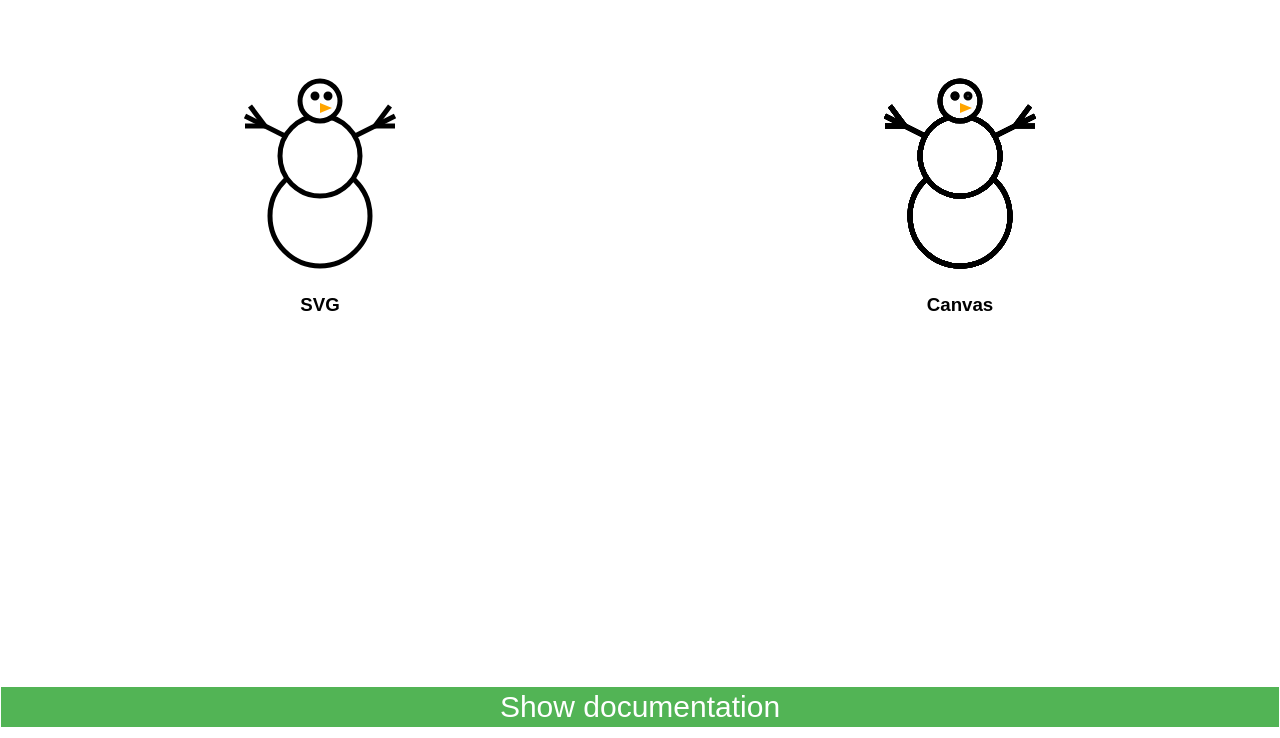
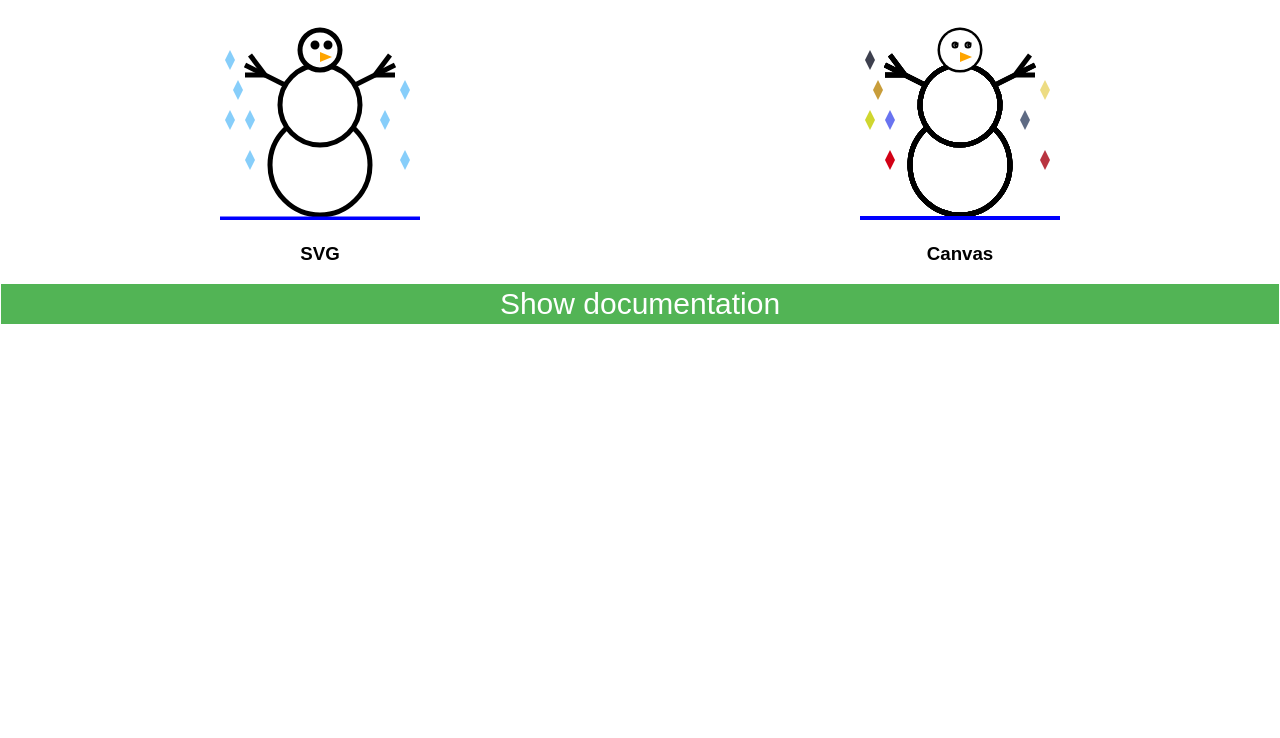
Before and after one commit to Jorgro/IT2810-Web-Development, a website built with Parcel: page 1-prosjekt/index.html in a window 1280 px wide. Shown: the part 62-800 px from the top of the page. Built offline with nearby package versions, Linux system fonts and the light colour scheme.

Commit message:
crystals :D

```diff
--- a/1-prosjekt/css/style.css
+++ b/1-prosjekt/css/style.css
@@ -3,7 +3,6 @@ body {
     min-height: 100%;
     min-width: 100%;
     margin: 0px;
-    position: relative;
 }
 
 html {
@@ -14,9 +13,9 @@ html {
 .container {
     display: grid;
     grid-template-columns: 50% 50%;
-    grid-template-rows: 0.25fr 1fr 0.25fr;
+    grid-template-rows: 0.25fr 1fr 0.25fr 1000px;
     height: 100vh;
-    width: 100vw;
+    width: 100%;
 }
 
 .item-1 {
@@ -41,6 +40,13 @@ html {
     align-items: flex-end;
 }
 
+.item-5 {
+    grid-column: 1 / span 2;
+    grid-row: 4 / 4;
+    display: flex;
+    align-items: flex-end;
+}
+
 .flex-box {
     display: flex;
     justify-content: center;
@@ -50,9 +56,10 @@ html {
 }
 
 #documentation {
-    top: 1000px;
     height: 30%;
     width: 30%;
+    bottom: 0;
+    display: none;
 }
 
 .horizontal-flex-box {
@@ -69,24 +76,6 @@ p {
     text-align: center;
 }
 
-.container-2 {
-    display: grid;
-    grid-template-columns: 100%;
-    grid-template-rows: 100%;
-    width: 100%;
-    height: 25%;
-    overflow: auto;
-}
-
-
-/* #documentation {
-    display: none;
-} */
-
-#documentation {
-    display: none;
-}
-
 button {
     background-color: #52b455;
     border: none;
@@ -97,7 +86,6 @@ button {
     font-size: 30px;
     width: 100%;
     height: 40px;
-    margin-bottom: 10px;
 }
 
 .arrow {
--- a/1-prosjekt/index.html
+++ b/1-prosjekt/index.html
@@ -6,6 +6,10 @@
     <link rel="stylesheet" href="css/style.css" />
     <script src="https://ajax.googleapis.com/ajax/libs/jquery/3.1.0/jquery.min.js"></script>
     <script src="js/script.js"></script>
+    <script src="js/snowmanSVG2.js"></script>
+    <script src="js/snowmanCanvas2.js"></script>
+
+
 </head>
 
 <body>
@@ -17,13 +21,13 @@
 
             <!--snowman svg-->
             <div class="item-2">
-                <svg width="200" height="200" class="border" id="svgSnowman">
+                <svg width="200" height="200" class="border svg" id="svgSnowman">
                     <!--body-->
                     <circle cx="100" cy="145" r="50" stroke="black" stroke-width="5" fill="white" id="svgLowerBody" />
                     <circle cx="100" cy="85" r="40" stroke="black" stroke-width="5" fill="white" id="svgUpperBody" />
                     <!--head-->
-                    <g id="svgHead">
-                        <circle cx="100" cy="30" r="20" stroke="black" stroke-width="5" fill="white" />
+                    <g>
+                        <circle cx="100" cy="30" r="20" stroke="black" stroke-width="5" fill="white" id="svgHead" />
                         <circle cx="95" cy="25" r="2" stroke="black" stroke-width="5" />
                         <circle cx="108" cy="25" r="2" stroke="black" stroke-width="5" />
                         <polygon points="100,32 100,42 112,37" fill="orange" />
@@ -32,12 +36,23 @@
                     <line x1="65" y1="65" x2="25" y2="45" stroke="black" stroke-width="5" />
                     <line x1="45" y1="55" x2="25" y2="55" stroke="black" stroke-width="5" />
                     <line x1="45" y1="55" x2="30" y2="35" stroke="black" stroke-width="5" />
-                    <!--right arm-->
+                    <!-- right arm-->
                     <line x1="135" y1="65" x2="175" y2="45" stroke="black" stroke-width="5" />
                     <line x1="155" y1="55" x2="175" y2="55" stroke="black" stroke-width="5" />
                     <line x1="155" y1="55" x2="170" y2="35" stroke="black" stroke-width="5" />
+                    <!--ground-->
+                    <rect x="0" y="199" width="200" height="2" style="fill: blue; stroke: blue; stroke-width: 5;"
+                        id="rect1" />
+                    <!--snow crystals-->
+                    <polygon points="5,40 10,50 15,40 10,30" fill="lightskyblue" id="crystal-1" />
+                    <polygon points="13,70 18,80 23,70 18,60" fill="lightskyblue" id="crystal-2" />
+                    <polygon points="5,100 10,110 15,100 10,90" fill="lightskyblue" id="crystal-3" />
+                    <polygon points="25,100 30,110 35,100 30,90" fill="lightskyblue" id="crystal-4" />
+                    <polygon points="25,140 30,150 35,140 30,130" fill="lightskyblue" id="crystal-5" />
+                    <polygon points="180,140 185,150 190,140 185,130" fill="lightskyblue" id="crystal-6" />
+                    <polygon points="180,70 185,80 190,70 185,60" fill="lightskyblue" id="crystal-7" />
+                    <polygon points="160,100 165,110 170,100 165,90" fill="lightskyblue" id="crystal-8" />
                 </svg>
-                <script src="js/snowmansvg.js"></script>
                 <h3>SVG</h3>
             </div>
         </div>
@@ -46,15 +61,13 @@
 
             <div>
                 <canvas id="snowmanCanvas" width="200" height="200" class="border"></canvas>
-                <script src="js/snowmancanvas.js"></script>
                 <h3>Canvas</h3>
             </div>
         </div>
         <div class="item-4 flex-box">
             <button id="documentationButton">Show documentation</button>
         </div>
-    </div>
-    <div class="flex-box" id="documentation">
+        <div class="item-5 flex-box" id="documentation">
             <p> I am documentation </p>
             <p> I am documentation </p>
             <p> I am documentation </p>
@@ -83,6 +96,7 @@
             <p> I am documentation </p>
 
         </div>
+    </div>
 </body>
 
 </html>
--- a/1-prosjekt/js/script.js
+++ b/1-prosjekt/js/script.js
@@ -1,5 +1,6 @@
 $(document).ready(function() {
     $("#demo").html("I love jQuery <3");
+
     $("#rect1").bind("mouseover", function(event) {
         $("#rect1").css({
             fill: "red"
--- /dev/null
+++ b/1-prosjekt/js/snowmanCanvas2.js
@@ -0,0 +1,220 @@
+import {
+    getRandomColor
+} from "./snowmanSVG2";
+
+const head = {
+    x: 100,
+    y: 30,
+    radius: 20
+}
+
+const upperBody = {
+    x: 100,
+    y: 85,
+    radius: 40
+}
+
+const lowerBody = {
+    x: 100,
+    y: 145,
+    radius: 50
+}
+
+const crystals = [
+    [
+        [5, 40],
+        [10, 50],
+        [15, 40],
+        [10, 30]
+    ],
+    [
+        [13, 70],
+        [18, 80],
+        [23, 70],
+        [18, 60]
+    ],
+    [
+        [5, 100],
+        [10, 110],
+        [15, 100],
+        [10, 90]
+    ],
+    [
+        [25, 100],
+        [30, 110],
+        [35, 100],
+        [30, 90]
+    ],
+    [
+        [25, 140],
+        [30, 150],
+        [35, 140],
+        [30, 130]
+    ],
+    [
+        [180, 140],
+        [185, 150],
+        [190, 140],
+        [185, 130]
+    ],
+    [
+        [180, 70],
+        [185, 80],
+        [190, 70],
+        [185, 60]
+    ],
+    [
+        [160, 100],
+        [165, 110],
+        [170, 100],
+        [165, 90]
+    ],
+]
+
+let alternate = true;
+
+$(document).ready(function() {
+    var canvas = $("#snowmanCanvas")[0];
+
+    var ctx = canvas.getContext("2d");
+
+    ctx.lineWidth = 5;
+
+
+    // Draw the snowman
+    drawSnowman();
+    drawCrystals();
+
+
+
+
+    // Add "buttons" to the snowman on click
+    $("#snowmanCanvas").click((e) => {
+        let mouseX = e.offsetX;
+        let mouseY = e.offsetY;
+        if (intersects(mouseX, mouseY, lowerBody) || (intersects(mouseX, mouseY, upperBody) && !intersects(mouseX, mouseY, head))) {
+            drawDot(mouseX, mouseY, 4);
+        } else if (intersects(mouseX, mouseY, head)) {
+            if (alternate) {
+                drawHead("red", 3);
+                alternate = false;
+
+            } else {
+                drawHead("white", 3);
+                alternate = true;
+            }
+        }
+    });
+
+    var interval;
+    $('#snowmanCanvas').on('mouseenter', function() {
+        interval = setInterval(function() {
+            drawCrystals();
+        }, 100);
+    }).on('mouseleave', function() {
+        clearInterval(interval);
+    });
+
+
+
+
+
+
+
+    function drawDot(x, y, size) {
+        ctx.beginPath();
+        ctx.moveTo(x, y);
+        ctx.arc(x, y, size, 0, 2 * Math.PI);
+        ctx.stroke();
+        ctx.fillStyle = "black";
+        ctx.fill();
+        ctx.closePath();
+    }
+
+    function drawHead(color, size) {
+        // head shape
+        ctx.beginPath();
+        ctx.moveTo(120, 30);
+        ctx.arc(head.x, head.y, head.radius, 0, 2 * Math.PI);
+        ctx.stroke();
+        ctx.fillStyle = color;
+        ctx.fill();
+        ctx.closePath();
+
+        // eyes
+        drawDot(95, 25, size);
+        drawDot(108, 25, size);
+
+        //carrot
+        ctx.lineWidth = 1;
+        ctx.beginPath();
+        ctx.moveTo(100, 32);
+        ctx.lineTo(100, 42);
+        ctx.lineTo(112, 37);
+        ctx.closePath();
+        ctx.fillStyle = "orange";
+        ctx.fill();
+
+    }
+
+    function drawGround() {
+        ctx.fillStyle = 'blue';
+        ctx.fillRect(0, 196, 200, 4);
+    }
+
+    function drawBody() {
+        ctx.arc(lowerBody.x, lowerBody.y, lowerBody.radius, (26 / 15) * Math.PI, (19 / 15) * Math.PI);
+        ctx.stroke();
+
+        ctx.moveTo(115, 45);
+        ctx.arc(upperBody.x, upperBody.y, upperBody.radius, (24 / 15) * Math.PI, (21 / 15) * Math.PI);
+        ctx.stroke();
+    }
+
+    function drawArms() {
+        //left arm
+        ctx.moveTo(65, 65);
+        ctx.lineTo(25, 45);
+        ctx.stroke();
+        ctx.moveTo(25, 55);
+        ctx.lineTo(45, 55);;
+        ctx.lineTo(30, 35);
+        ctx.stroke();
+
+        //right arm
+        ctx.moveTo(135, 65);
+        ctx.lineTo(175, 45);
+        ctx.stroke();
+        ctx.moveTo(175, 55);
+        ctx.lineTo(155, 55);;
+        ctx.lineTo(170, 35);
+        ctx.stroke();
+    }
+
+    function drawSnowman() {
+        drawBody();
+        drawArms();
+        drawGround();
+        drawHead("white", 1);
+    }
+
+    function drawCrystals() {
+        crystals.forEach((crystal) => {
+            ctx.lineWidth = 1;
+            ctx.beginPath();
+            ctx.moveTo(crystal[0][0], crystal[0][1]);
+            ctx.lineTo(crystal[1][0], crystal[1][1]);
+            ctx.lineTo(crystal[2][0], crystal[2][1]);
+            ctx.lineTo(crystal[3][0], crystal[3][1]);
+            ctx.closePath();
+            ctx.fillStyle = getRandomColor();
+            ctx.fill();
+        })
+    }
+
+});
+
+// Checks if a point intersects a circle
+function intersects(x, y, circle) {
+    return ((x - circle.x) ** 2 + (y - circle.y) ** 2) < circle.radius ** 2;
+}
--- /dev/null
+++ b/1-prosjekt/js/snowmanSVG2.js
@@ -0,0 +1,64 @@
+$(document).ready(function() {
+    let body = [$("#svgUpperBody"), $("#svgLowerBody")]
+    let svgSnowman = $("#svgSnowman");
+    body.forEach(bodyPart => {
+        bodyPart.click(function(e) {
+            let mouseX = e.offsetX;
+            let mouseY = e.offsetY;
+            addDot(mouseX, mouseY);
+        });
+    });
+
+    function addDot(x, y) {
+        let dot = document.createElementNS('http://www.w3.org/2000/svg', "circle");
+        dot.setAttribute("cx", x);
+        dot.setAttribute("cy", y);
+        dot.setAttribute("r", "2");
+        dot.setAttribute("stroke", "black");
+        dot.setAttribute("stroke-width", "5");
+        svgSnowman.append(dot);
+    }
+
+    $("#svgHead").click(function(e) {
+        console.log('fill', $(this).css("fill"))
+        if ($(this).css("fill") == "rgb(255, 0, 0)") {
+            $(this).css({
+                fill: "white"
+            });
+        } else {
+            $(this).css({
+                fill: "red"
+            });
+        }
+    });
+
+    $(".crystal").bind("mouseover", function(event) {
+        $(".crystal").css({
+            fill: getRandomColor()
+        });
+    });
+    //$('#someid').attr('name', 'value');
+    var interval;
+    // Changes color of the crystals
+    $('#svgSnowman').on('mouseenter', function() {
+        interval = setInterval(function() {
+            for (var i = 1; i <= 8; i++) {
+                var crystal = "#crystal-" + i
+                $(crystal).css({
+                    fill: getRandomColor()
+                });
+            }
+        }, 100);
+    }).on('mouseleave', function() {
+        clearInterval(interval);
+    });
+});
+// from: https://stackoverflow.com/questions/1484506/random-color-generator
+export function getRandomColor() {
+    var letters = '0123456789ABCDEF';
+    var color = '#';
+    for (var i = 0; i < 6; i++) {
+        color += letters[Math.floor(Math.random() * 16)];
+    }
+    return color;
+}
```
Lines whose indentation alone changed are shown as unchanged.
